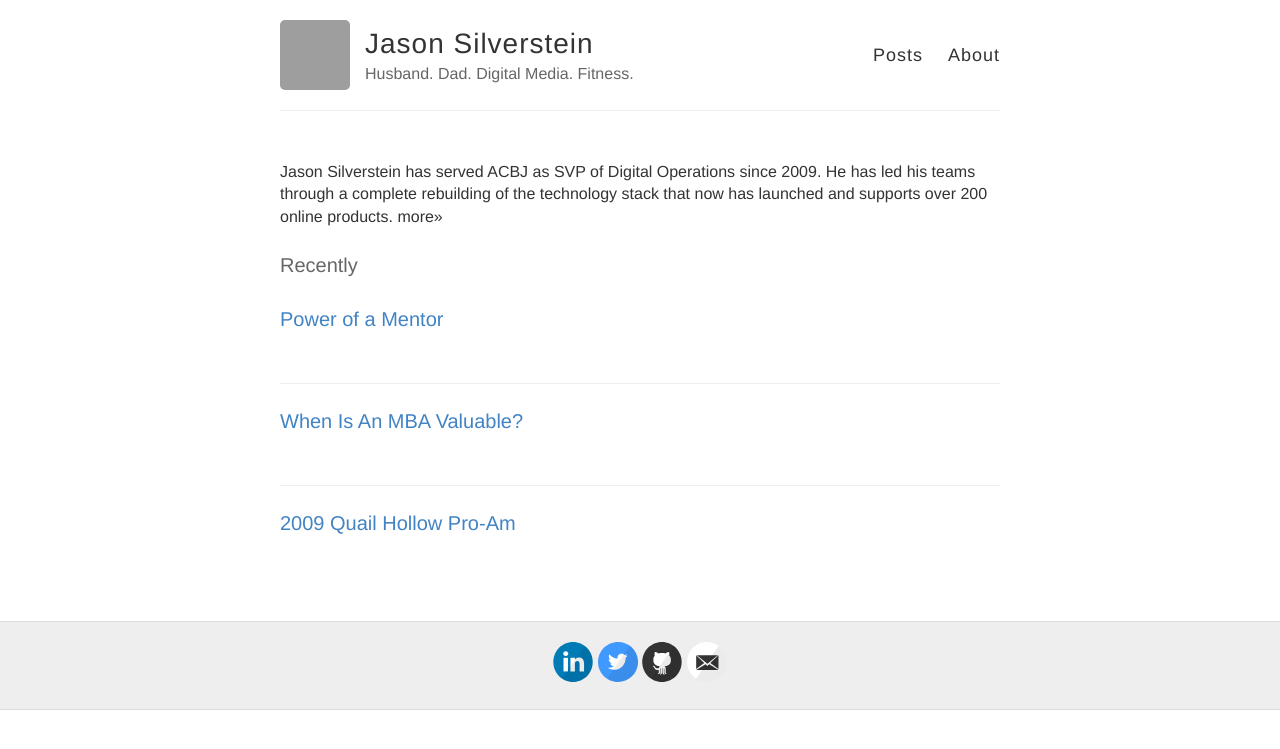
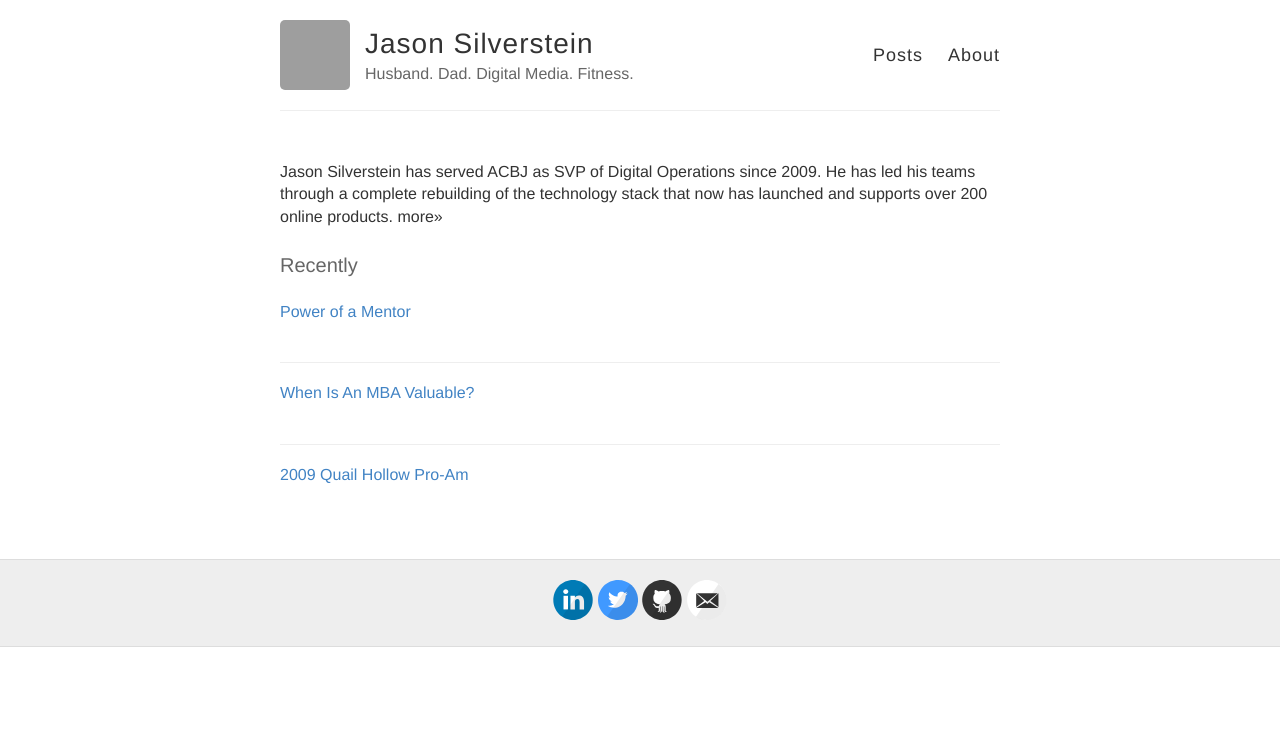
Before and after one commit to jasonsilverstein/jasonsilverstein.github.io, a Jekyll site: the page built from index.html, in a window 1280 px wide. Shown: the top 749 px of the page. Built offline with Jekyll 4.4.1, drawn with Linux system fonts in a browser that asks for light colours; grey boxes are pictures that could not be loaded.

```diff
--- a/index.html
+++ b/index.html
@@ -9,7 +9,7 @@ layout: default
   {% for post in site.posts %}
     <article class="post">
 
-      <h3><a href="{{ site.baseurl }}{{ post.url }}">{{ post.title }}</a></h3>
+      <h5><a href="{{ site.baseurl }}{{ post.url }}">{{ post.title }}</a></h5>
       <!-- <div class="entry">
         {{ post.content | truncatewords:40}}
       </div>
--- a/style.scss
+++ b/style.scss
@@ -36,7 +36,7 @@ h1, h2, h3, h4, h5, h6 {
   font-weight: normal;
 
   line-height: 1.7;
-  margin: 1em 0 15px;
+  margin: 1em 0 5px;
   padding: 0;
 
   @include mobile {
```
